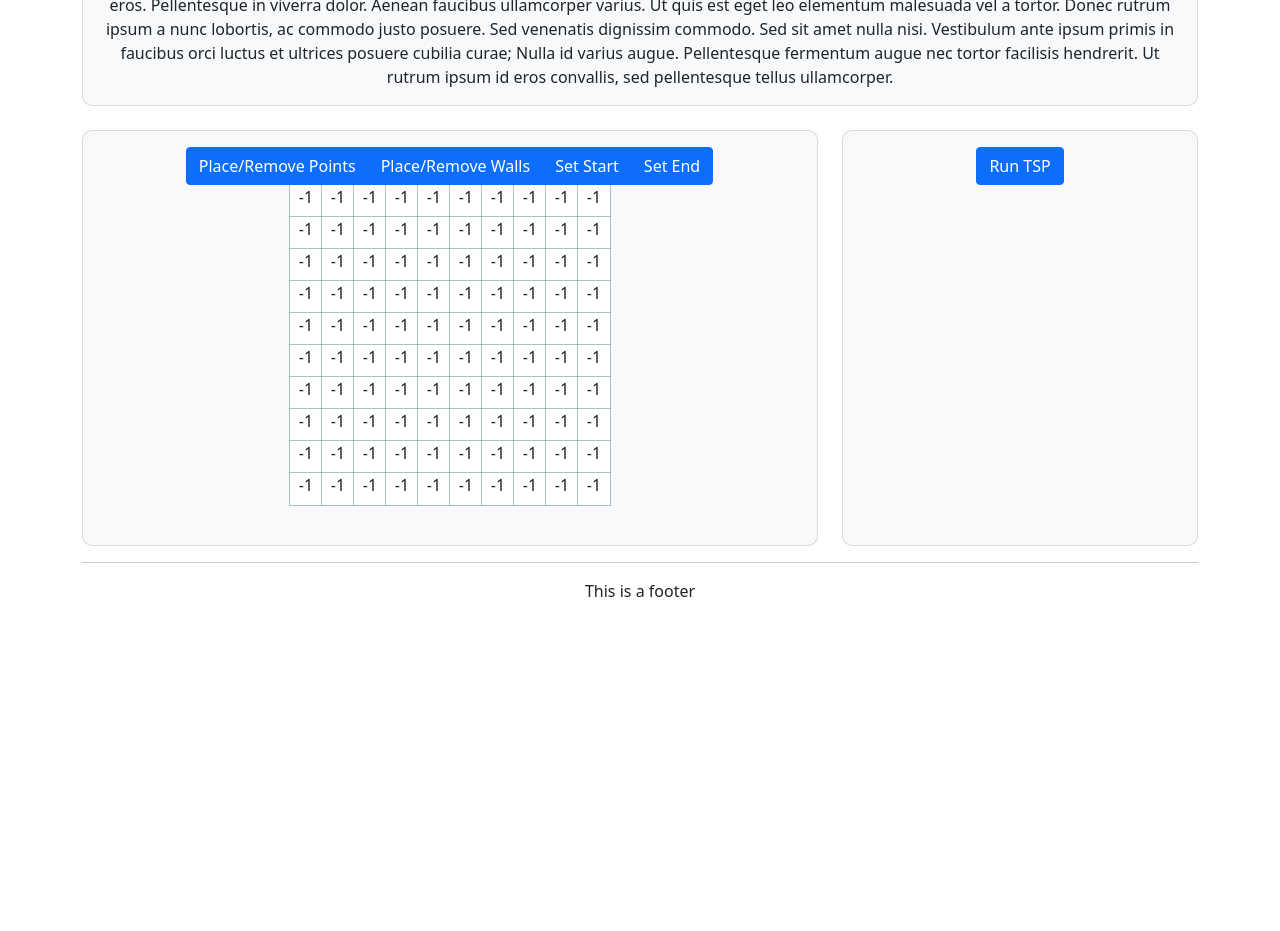
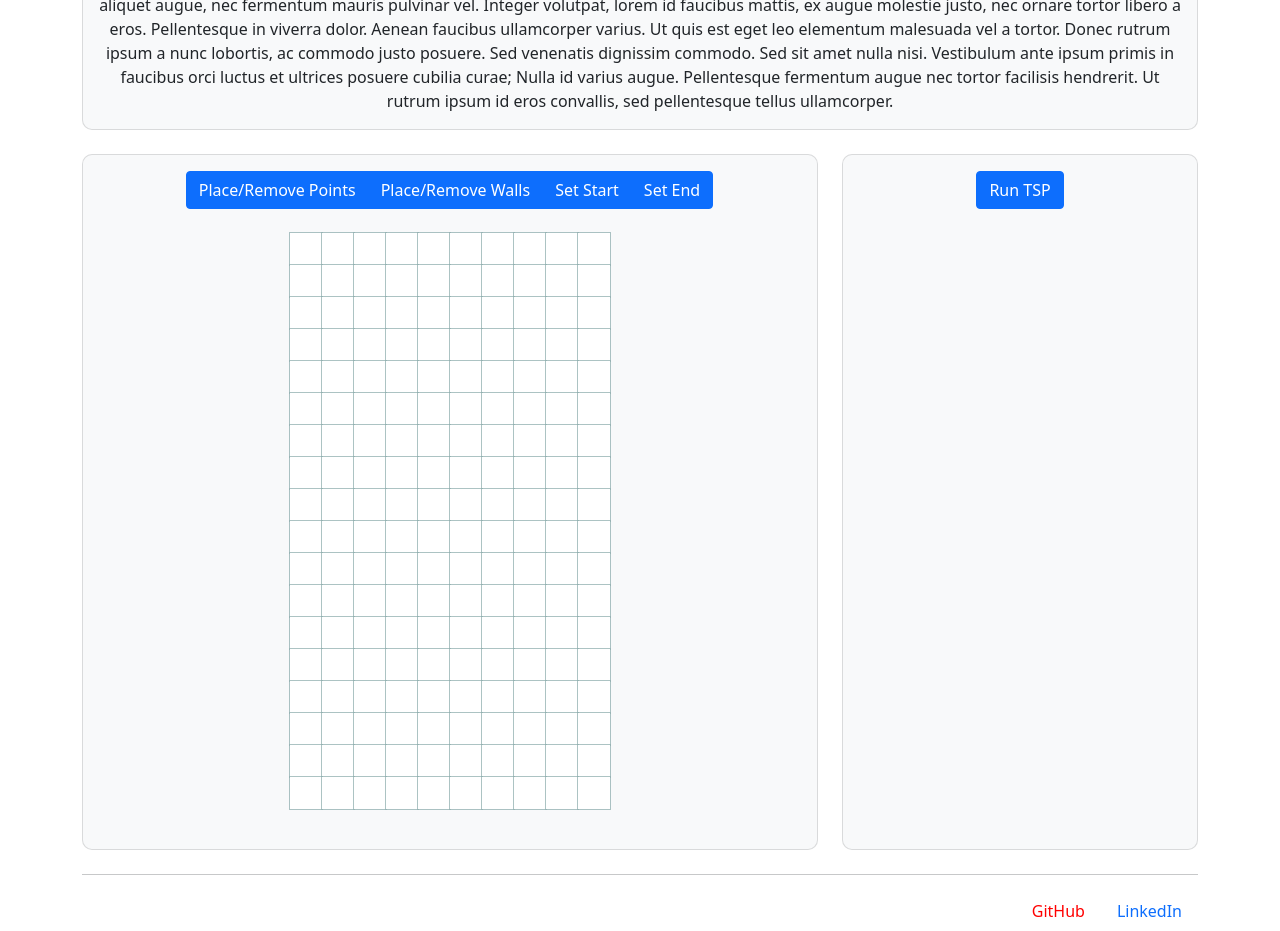
Before and after one commit to Achan40/tsp-warehouse, a React (Create React App) app in the folder whs-maze/: page / in a window 1280 px wide. Shown: the part 160-1091 px from the top of the page. Before the commit the page ends 800 px from the top, so only its background shows below. Built offline with nearby package versions, Linux system fonts and the light colour scheme.

Commit message:
continue to add styling

```diff
--- a/whs-maze/src/App.js
+++ b/whs-maze/src/App.js
@@ -8,14 +8,17 @@ import './styles/App.css';
 function App() {
   return (
     <div className="App">
-      <Navbar>
+      <Navbar className='tsp-header' bg='light'>
         <Container>
           <Navbar.Brand className='tsp-brand justify-content-right'>tsp-warehouse</Navbar.Brand>
         </Container>
       </Navbar>
-      <Intro/>
-      <Grid/>
-      <Footer/>
+
+        <Intro/>
+        <Grid/>
+
+        <Footer/>
+
     </div>
   );
 }
--- a/whs-maze/src/Cell.js
+++ b/whs-maze/src/Cell.js
@@ -119,7 +119,9 @@ class Cell extends Component {
 
     render() {
         return (
-            <div className="cell" id={"cell"+this.props.ind[0].toString()+this.props.ind[1].toString()} onClick={this.checkToggle} style={{backgroundColor:this.state.cellColor}}>{this.props.pos}</div>
+            <div className="cell" id={"cell"+this.props.ind[0].toString()+this.props.ind[1].toString()} onClick={this.checkToggle} style={{backgroundColor:this.state.cellColor}}>
+                <p className={this.props.pos === -1 ? "cell-text-hidden" : "cell-text"}>{this.props.pos}</p>
+            </div>
         )
     }
 }
--- a/whs-maze/src/Footer.js
+++ b/whs-maze/src/Footer.js
@@ -1,14 +1,22 @@
 import { Component } from "react";
 import Container from 'react-bootstrap/Container'
+import Nav from 'react-bootstrap/Nav'
 
 class Footer extends Component {
 
     // if validations pass, component will render
     render () {
         return (
-            <Container>
+            <Container className="tsp-footer">
                 <hr/>
-                <div>This is a footer</div>
+                <Nav className="justify-content-end">
+                    <Nav.Item>
+                        <Nav.Link href="https://github.com/Achan40" target="_blank" style={{color:'red'}}>GitHub</Nav.Link>
+                    </Nav.Item>
+                    <Nav.Item>
+                        <Nav.Link href="https://www.linkedin.com/in/aaron-chan-30393115a/" target="_blank">LinkedIn</Nav.Link>
+                    </Nav.Item>
+                </Nav>
             </Container>
         )
     }
--- a/whs-maze/src/Grid.js
+++ b/whs-maze/src/Grid.js
@@ -20,6 +20,14 @@ class Grid extends Component {
         // array of binary maze, initiate with no walls.
         this.maze =
         [[0, 0, 0, 0, 0, 0, 0, 0, 0, 0 ],
+        [0, 0, 0, 0, 0, 0, 0, 0, 0, 0 ],
+        [0, 0, 0, 0, 0, 0, 0, 0, 0, 0 ],
+        [0, 0, 0, 0, 0, 0, 0, 0, 0, 0 ],
+        [0, 0, 0, 0, 0, 0, 0, 0, 0, 0 ],
+        [0, 0, 0, 0, 0, 0, 0, 0, 0, 0 ],
+        [0, 0, 0, 0, 0, 0, 0, 0, 0, 0 ],
+        [0, 0, 0, 0, 0, 0, 0, 0, 0, 0 ],
+        [0, 0, 0, 0, 0, 0, 0, 0, 0, 0 ],
         [0, 0, 0, 0, 0, 0, 0, 0, 0, 0 ],
         [0, 0, 0, 0, 0, 0, 0, 0, 0, 0 ],
         [0, 0, 0, 0, 0, 0, 0, 0, 0, 0 ],
@@ -124,6 +132,8 @@ class Grid extends Component {
                                         <ToggleButton id="three" value={"Start"}>Set Start</ToggleButton>
                                         <ToggleButton id="four" value={"End"}>Set End</ToggleButton>
                                     </ToggleButtonGroup>
+
+                                    <Container className="grid-maze">
                                         <div className="grid">
                                             {this.maze.map((row,rowInd) => {
                                                 return (
@@ -145,6 +155,7 @@ class Grid extends Component {
                                                 )
                                             })}
                                         </div>
+                                    </Container>
                                 </Card.Body>
                             </Card>
                         </Col>
--- a/whs-maze/src/Result.js
+++ b/whs-maze/src/Result.js
@@ -131,7 +131,7 @@ class Result extends Component {
                 <div>
                     <Button onClick={() => this.runTSPonClick(this.props.maze, this.props.pointsArr, this.props.start, this.props.end)}>Run TSP</Button>
                     {this.state.missingStart ? <div>Please select a starting node!</div> : null}
-                    {this.state.missingEnd ? <div>Ending node not selected. Default ending node will be set to starting node.</div> : null}
+                    {this.state.missingEnd ? <div>Ending node not selected. Default ending node will be set to starting node if it exists.</div> : null}
                     {this.state.tooShort ? <div>Please select more than one point.</div> : null}
                     {this.state.unreachableNode ? <div>One or more of the selected points cannot be reached! Please fix before results can be displayed.</div> : null}
                     {this.state.displayResults ? <div>Total distance: {this.state.nodeDist}. Optimal path: {this.state.nodePaths}</div> : null}
--- a/whs-maze/src/styles/App.css
+++ b/whs-maze/src/styles/App.css
@@ -14,7 +14,7 @@
 }
 
 .cust-card {
-  margin-bottom: 1.5rem;
+  margin-top: 1.5rem;
   border-radius: 10px !important;
   text-align: center;
 }
@@ -23,3 +23,19 @@
 .card {
   height: 100%;
 }
+
+/* footer styling */
+#footer-list {
+  float: right;
+  list-style: none;
+}
+
+#footer-list li {
+  padding: 2px;
+  margin: 0 10px;
+  float: left;
+}
+
+.tsp-footer {
+  margin-top: 3rem;
+}
--- a/whs-maze/src/styles/Cell.css
+++ b/whs-maze/src/styles/Cell.css
@@ -5,3 +5,7 @@
     outline: 1px solid rgba(144, 175, 175, 0.75);
     display: inline-block;
 }
+
+.cell-text-hidden {
+    visibility: hidden;
+}
--- a/whs-maze/src/styles/Grid.css
+++ b/whs-maze/src/styles/Grid.css
@@ -1,3 +1,7 @@
 .grid {
     text-align: center;
 }
+
+.grid-maze {
+    margin-top: 1.5rem;
+}
```
Lines whose indentation alone changed are shown as unchanged.
